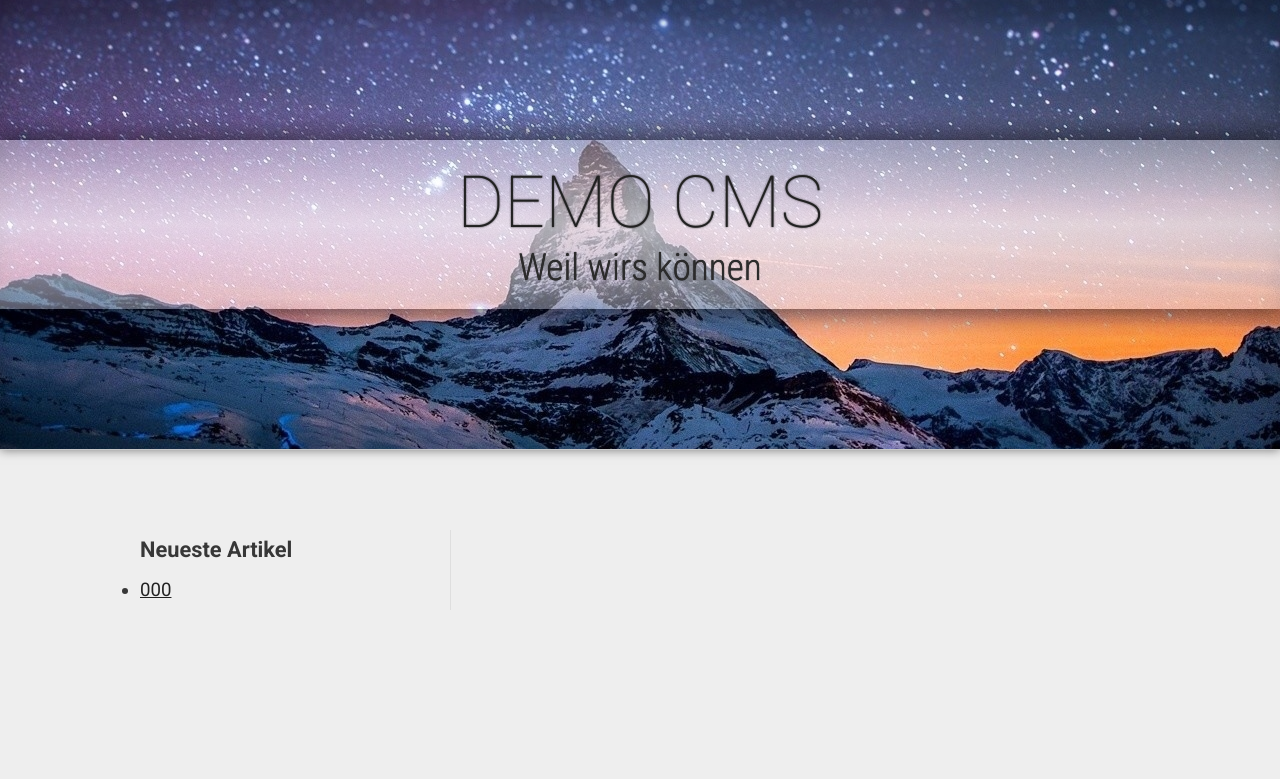
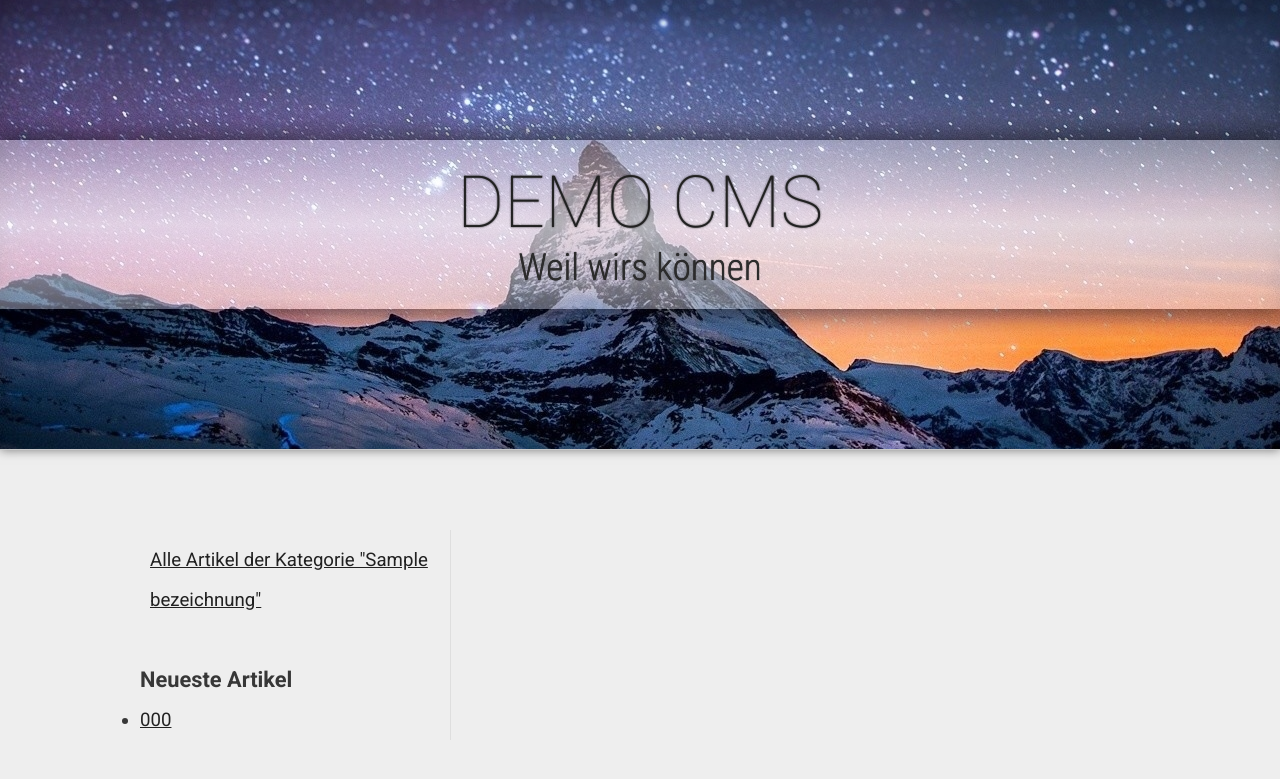
Before and after one commit to MazeChaZer/CMS, a PHP site: template CMS/frontend/templates/head.php in a window 1280 px wide. Shown: the top 779 px of the page. Run offline with PHP 8.4, Linux system fonts and the light colour scheme; the template is opened without the code that fills it: most values are stand-ins (such as "Sample title", 1, 10 or a date in 2020); some libraries are stand-ins or nearby versions.

Commit message:
Kategorie Link

```diff
--- a/CMS/frontend/templates/head.php
+++ b/CMS/frontend/templates/head.php
@@ -18,6 +18,15 @@
         </header>
         <section role="main">
             <div class="articles">
+                <div style="padding: 10px 10px 40px 10px">
+                <?php
+                    if(isset($data['category']) && isset($data['category']['categoryID']))
+                    {
+                        printf('<a href="category/%s">Alle Artikel der Kategorie "%s"</a>', $data['category']['categoryID'], $data['category']['bezeichnung']);
+                    }
+                ?>
+                </div>
+                <div>
                 <h3>Neueste Artikel</h3>
                 <ul>
                 <?php
@@ -27,5 +36,6 @@
                     }
                 ?>
                 </ul>
+                </div>
             </div>
             <div class="main">
```
